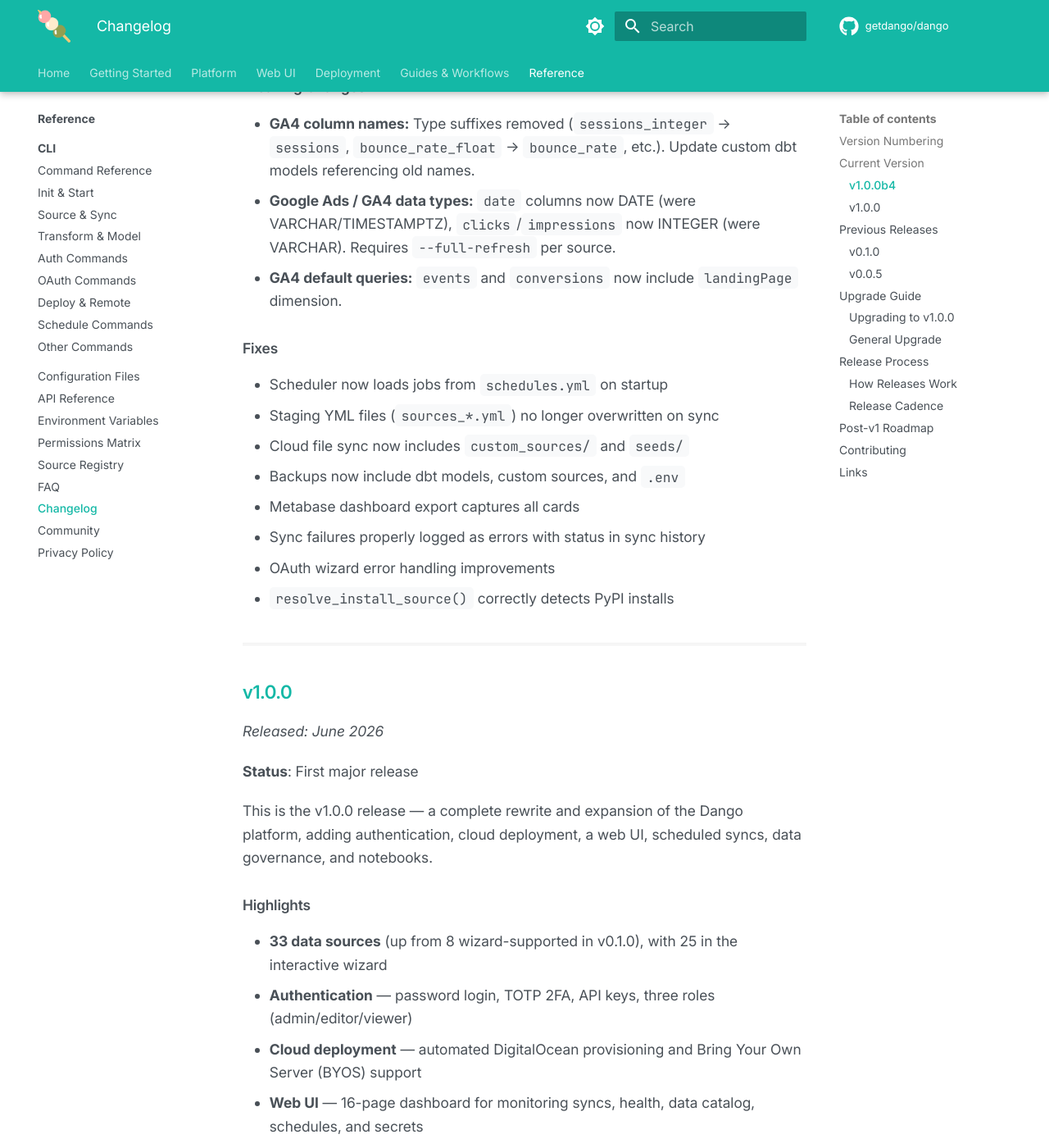
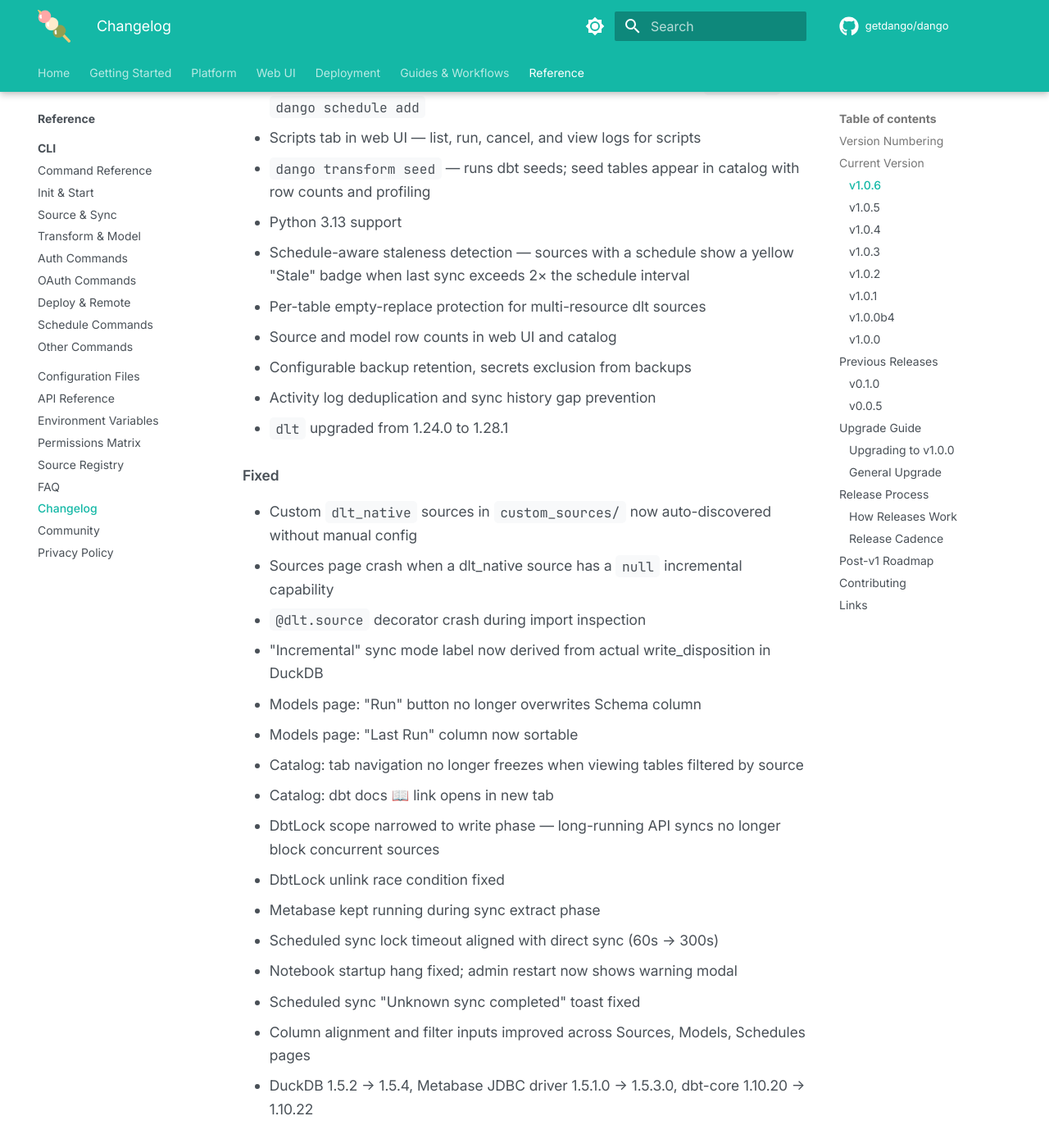
Before and after one commit to getdango/docs, an MkDocs documentation site: the page built from docs/community/changelog.md, in a window 1280 px wide and 1400 px high, scrolled down 880 px. Shown: the whole window at 82% size. Built offline with MkDocs 1.6.1 and Material for MkDocs 9.7.7, drawn with Linux system fonts in a browser that asks for light colours; comment, search, counter and statistics services are not loaded; the version menu is left out; some of the changed text lies outside the part shown.

Commit message:
docs: add changelog entries for v1.0.1 through v1.0.6 (#41)

```diff
--- a/docs/community/changelog.md
+++ b/docs/community/changelog.md
@@ -16,6 +16,124 @@ Dango follows [Semantic Versioning](https://semver.org/):
 ---
 
 ## Current Version
+
+### v1.0.6
+
+*Released: August 19, 2026*
+
+**Status**: Stable — quality gate round
+
+#### Added
+
+- Script scheduling — cron-based scheduling for Python scripts in `scripts/` via `dango schedule add`
+- Scripts tab in web UI — list, run, cancel, and view logs for scripts
+- `dango transform seed` — runs dbt seeds; seed tables appear in catalog with row counts and profiling
+- Python 3.13 support
+- Schedule-aware staleness detection — sources with a schedule show a yellow "Stale" badge when last sync exceeds 2× the schedule interval
+- Per-table empty-replace protection for multi-resource dlt sources
+- Source and model row counts in web UI and catalog
+- Configurable backup retention, secrets exclusion from backups
+- Activity log deduplication and sync history gap prevention
+- `dlt` upgraded from 1.24.0 to 1.28.1
+
+#### Fixed
+
+- Custom `dlt_native` sources in `custom_sources/` now auto-discovered without manual config
+- Sources page crash when a dlt_native source has a `null` incremental capability
+- `@dlt.source` decorator crash during import inspection
+- "Incremental" sync mode label now derived from actual write_disposition in DuckDB
+- Models page: "Run" button no longer overwrites Schema column
+- Models page: "Last Run" column now sortable
+- Catalog: tab navigation no longer freezes when viewing tables filtered by source
+- Catalog: dbt docs 📖 link opens in new tab
+- DbtLock scope narrowed to write phase — long-running API syncs no longer block concurrent sources
+- DbtLock unlink race condition fixed
+- Metabase kept running during sync extract phase
+- Scheduled sync lock timeout aligned with direct sync (60s → 300s)
+- Notebook startup hang fixed; admin restart now shows warning modal
+- Scheduled sync "Unknown sync completed" toast fixed
+- Column alignment and filter inputs improved across Sources, Models, Schedules pages
+- DuckDB 1.5.2 → 1.5.4, Metabase JDBC driver 1.5.1.0 → 1.5.3.0, dbt-core 1.10.20 → 1.10.22
+
+---
+
+### v1.0.5
+
+*Released: June 25, 2026*
+
+#### Added
+
+- Sync queue — concurrent syncs wait instead of failing, with queued status in the web UI
+- WebSocket sync phase events — UI shows "Processing..." during post-sync hooks
+- Structured logging to `.dango/logs/dango.log` with daily rotation and gzip compression
+- `dango_version` field in activity log, audit log, and sync subprocess headers
+- Schedules page: sources displayed as alphabetically sorted bullet list
+- OAuth timeout with 120s limit, retry option, and provider-specific troubleshooting
+
+#### Fixed
+
+- OAuth credentials saved only after token exchange succeeds
+- Cross-project port kill — `dango stop` scoped to current project
+- Staging models generate explicit column lists instead of `SELECT *`
+- Sync log filenames include source name and timestamp
+- Notebook startup waits indefinitely for marimo to respond
+
+---
+
+### v1.0.4
+
+*Released: June 15, 2026*
+
+#### Added
+
+- Global sync status indicator in UI header
+- Activity log entries for CSV uploads, deletes, and manual schedule triggers
+- "View in Metabase" link in catalog table detail
+- Empty sync protection — replace-mode syncs that return 0 rows preserve existing data
+- `--allow-empty-replace` CLI flag to override empty sync protection
+
+#### Fixed
+
+- OAuth wizard shows success only after actual tokens obtained
+- Duplicate `sync_started` event emission removed
+
+---
+
+### v1.0.3
+
+*Released: June 2026*
+
+#### Fixed
+
+- Metabase session bridging stability improvements
+- Schedule execution reliability fixes
+- OAuth refresh handling for long-running deployments
+
+---
+
+### v1.0.2
+
+*Released: June 2026*
+
+#### Fixed
+
+- Cloud deployment stability fixes
+- Remote backup and restore improvements
+- Firewall and domain management fixes
+
+---
+
+### v1.0.1
+
+*Released: June 2026*
+
+#### Fixed
+
+- Background Metabase schema sync on startup
+- Port conflict detection improvements
+- Initial sync reliability fixes
+
+---
 
 ### v1.0.0b4
 
```
